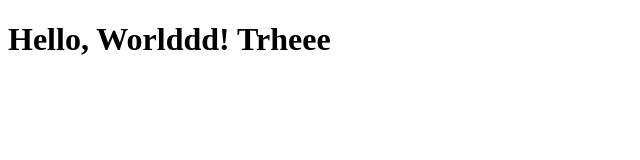
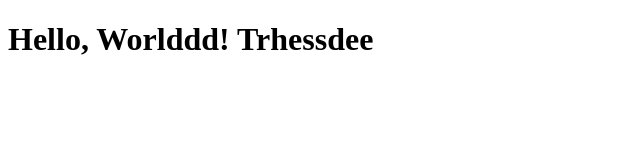
Before and after one commit to Milkmanlamp/Jenkins-Ansible-CICD-, a plain HTML site: page index.html in a window 1280 px wide. Shown: the full height of the page, 0-640 px from the left. Drawn offline with Linux system fonts and the light colour scheme.

Commit message:
test jenkins 5

```diff
--- a/index.html
+++ b/index.html
@@ -7,6 +7,6 @@
         <title>Document</title>
     </head>
     <body>
-        <h1>Hello, Worlddd! Trheee</h1>
+        <h1>Hello, Worlddd! Trhessdee</h1>
     </body>
 </html>
```
